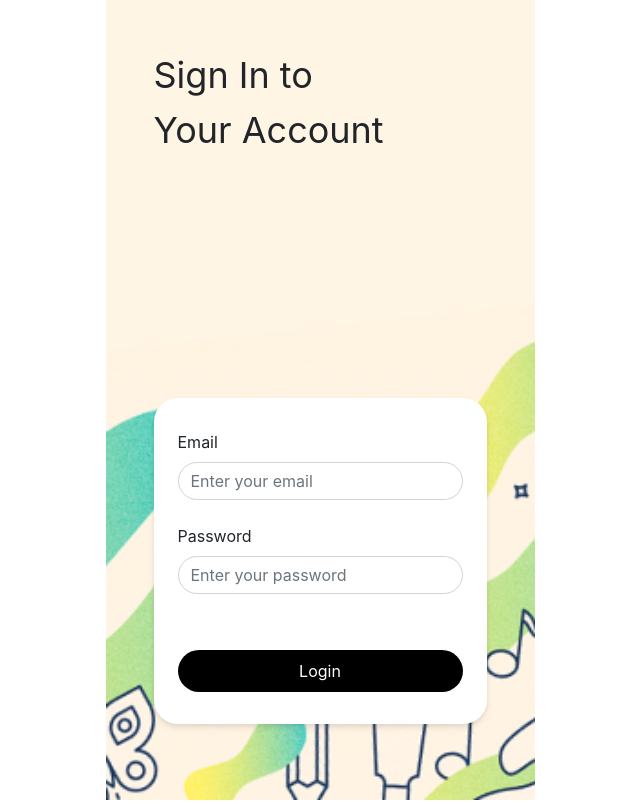
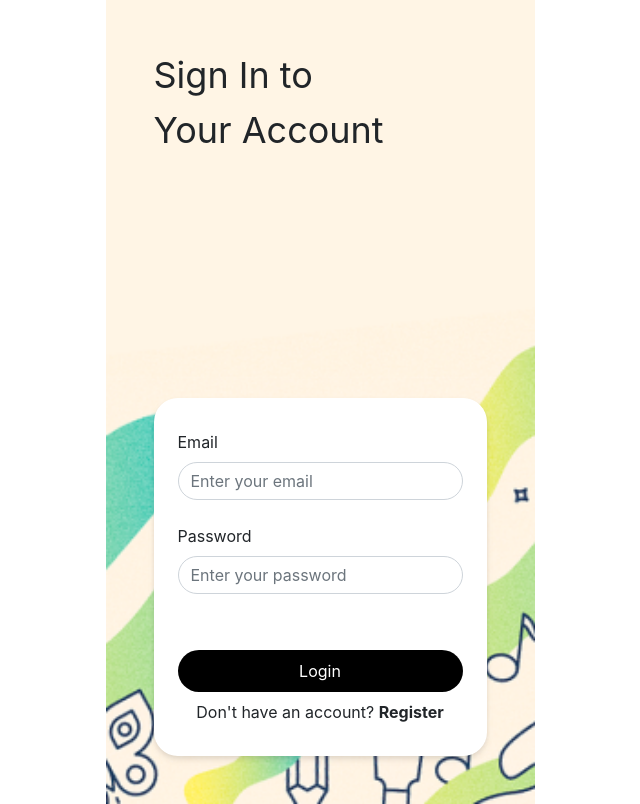
Before and after one commit to RPL-SprintMasters/smart-locker, a Django app: page /login/ in a window 1280 px wide. Shown: the whole page, without its empty margins (320-960 px from the left). Run offline with Django 4.2, Linux system fonts and the light colour scheme; some libraries are stand-ins or nearby versions.

Commit message:
add register account text

```diff
--- a/authentication/templates/login.html
+++ b/authentication/templates/login.html
@@ -30,6 +30,7 @@
                     <input type="password" class="form-control rounded-full" id="password" name="password" placeholder="Enter your password" required>
                 </div>
                 <button type="submit" class="btn bg-black hover:bg-[#4A4949] text-white btn-block rounded-full py-2 mt-14">Login</button>
+                <p class="text-center mt-2">Don't have an account? <span class="font-bold"><a href="/register">Register</a></span></p>
             </form>
         </div>
     </div>
```
